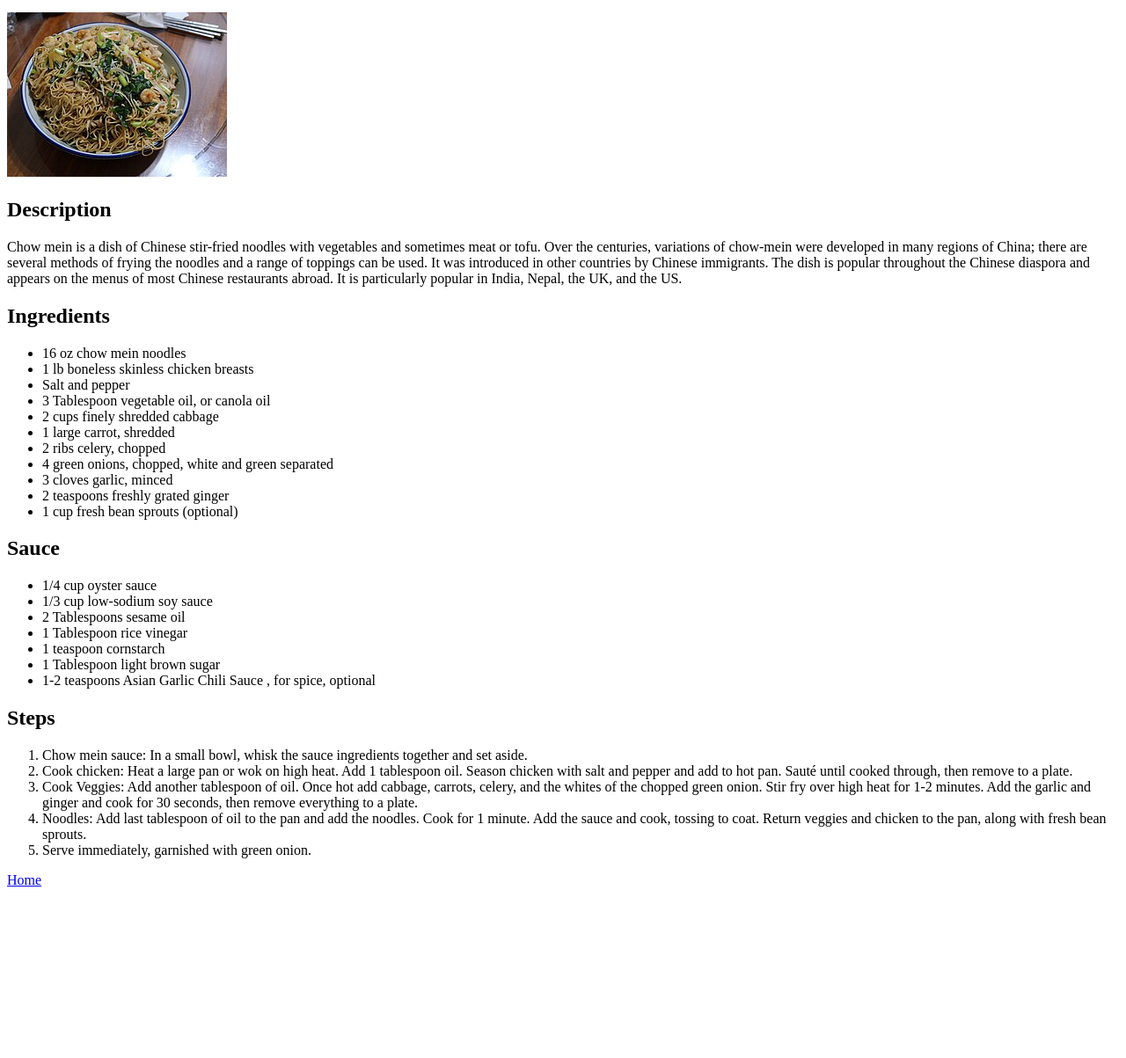
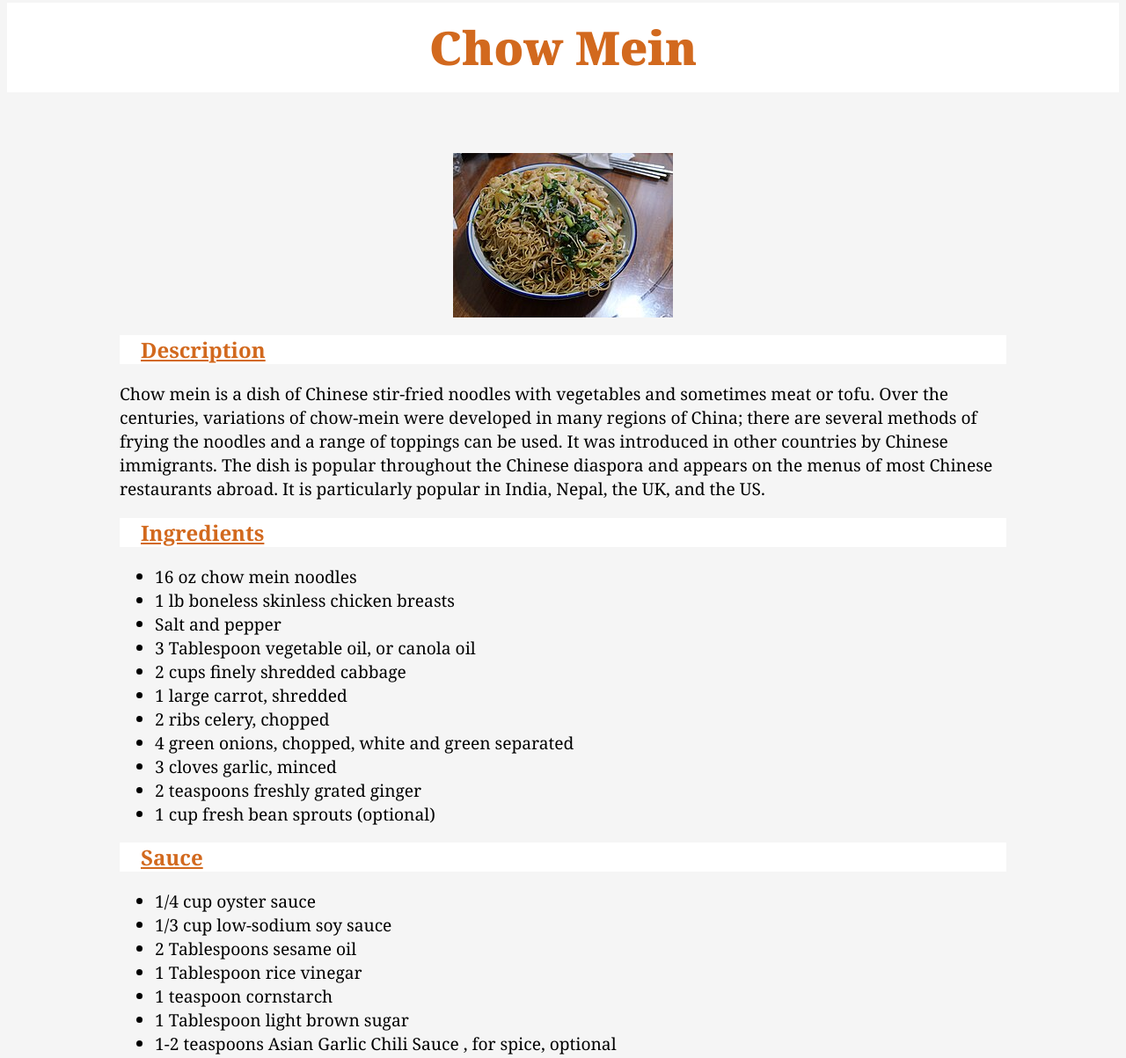
Before and after one commit to kaiser498/odin-recipes-1, a plain HTML site: page recipes/chow-mein.html in a window 1280 px wide. Shown: the part 66-1269 px from the top of the page at 88% size. Before the commit the page ends 1084 px from the top, so only its background shows below. Drawn offline with Linux system fonts and the light colour scheme.

Commit message:
Add div, class and button
Add div to use flex, class to make list items larger and button to add home page link

```diff
--- a/recipes/chow-mein.html
+++ b/recipes/chow-mein.html
@@ -4,10 +4,18 @@
     <meta charset="UTF-8" />
     <meta name="viewport" content="width=device-width, initial-scale=1.0" />
     <title>Chow Mein</title>
+    <link rel="preconnect" href="https://fonts.googleapis.com" />
+    <link rel="preconnect" href="https://fonts.gstatic.com" crossorigin />
+    <link
+      href="https://fonts.googleapis.com/css2?family=Noto+Serif:ital,wght@0,100..900;1,100..900&display=swap"
+      rel="stylesheet"
+    />
+    <link rel="stylesheet" href="../styles.css">
   </head>
   <body>
     <h1>Chow Mein</h1>
     <img src="../img/chow-mein.jpg" alt="A plate of chow mein" />
+    <div>
     <h2>Description</h2>
     <p>
       Chow mein is a dish of Chinese stir-fried noodles with vegetables and
@@ -19,7 +27,7 @@
       abroad. It is particularly popular in India, Nepal, the UK, and the US.
     </p>
     <h2>Ingredients</h2>
-    <ul>
+    <ul class="list">
       <li>16 oz chow mein noodles</li>
       <li>1 lb boneless skinless chicken breasts</li>
       <li>Salt and pepper</li>
@@ -33,7 +41,7 @@
       <li>1 cup fresh bean sprouts (optional)</li>
     </ul>
     <h2>Sauce</h2>
-    <ul>
+    <ul class="list">
       <li>1/4 cup oyster sauce</li>
       <li>1/3 cup low-sodium soy sauce</li>
       <li>2 Tablespoons sesame oil</li>
@@ -43,7 +51,7 @@
       <li>1-2 teaspoons Asian Garlic Chili Sauce , for spice, optional</li>
     </ul>
     <h2>Steps</h2>
-    <ol>
+    <ol class="list">
       <li>
         Chow mein sauce: In a small bowl, whisk the sauce ingredients together
         and set aside.
@@ -66,6 +74,7 @@
       </li>
       <li>Serve immediately, garnished with green onion.</li>
     </ol>
-    <a href="../index.html">Home</a>
+    </div>
+    <button><a href="../index.html" class="home">Home</a></button>
   </body>
 </html>
```
Also changed, not shown: recipes/fried-rice.html (+12 -3 lines), recipes/momo.html (+12 -3 lines).
